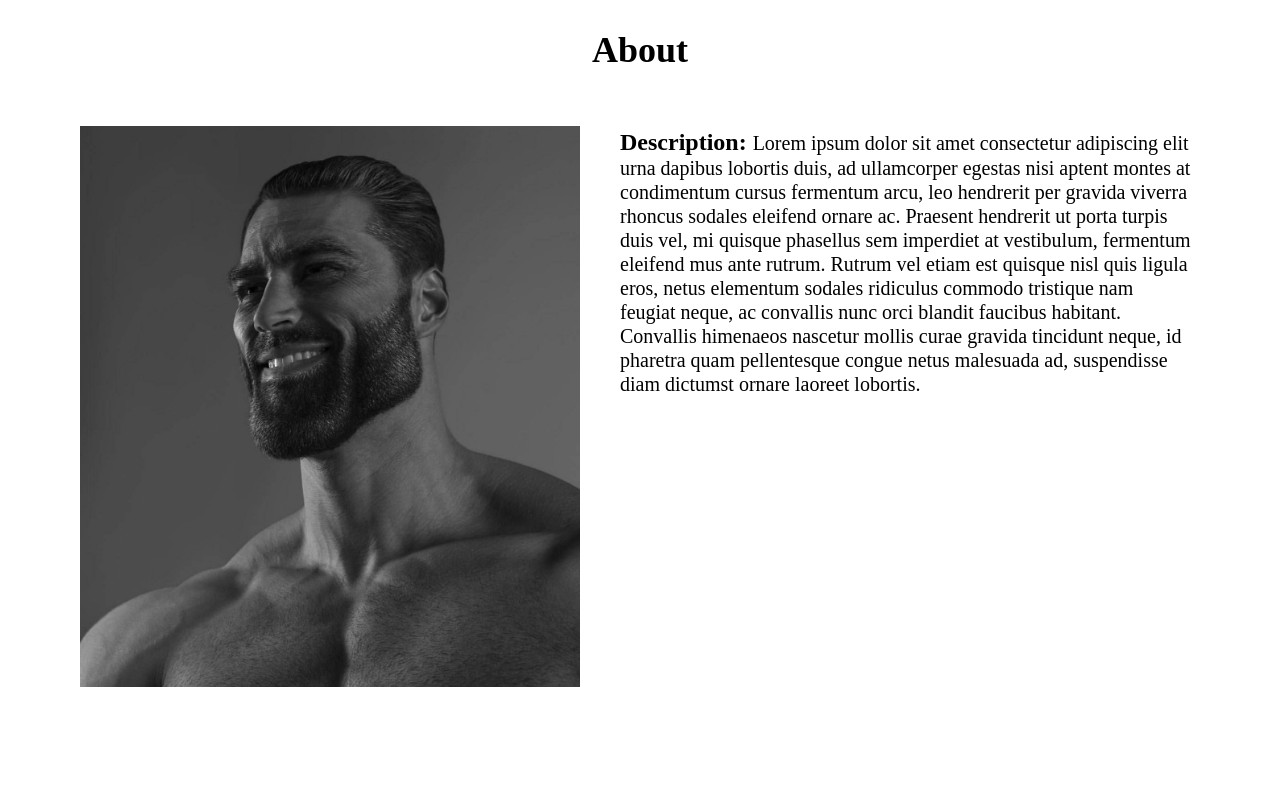
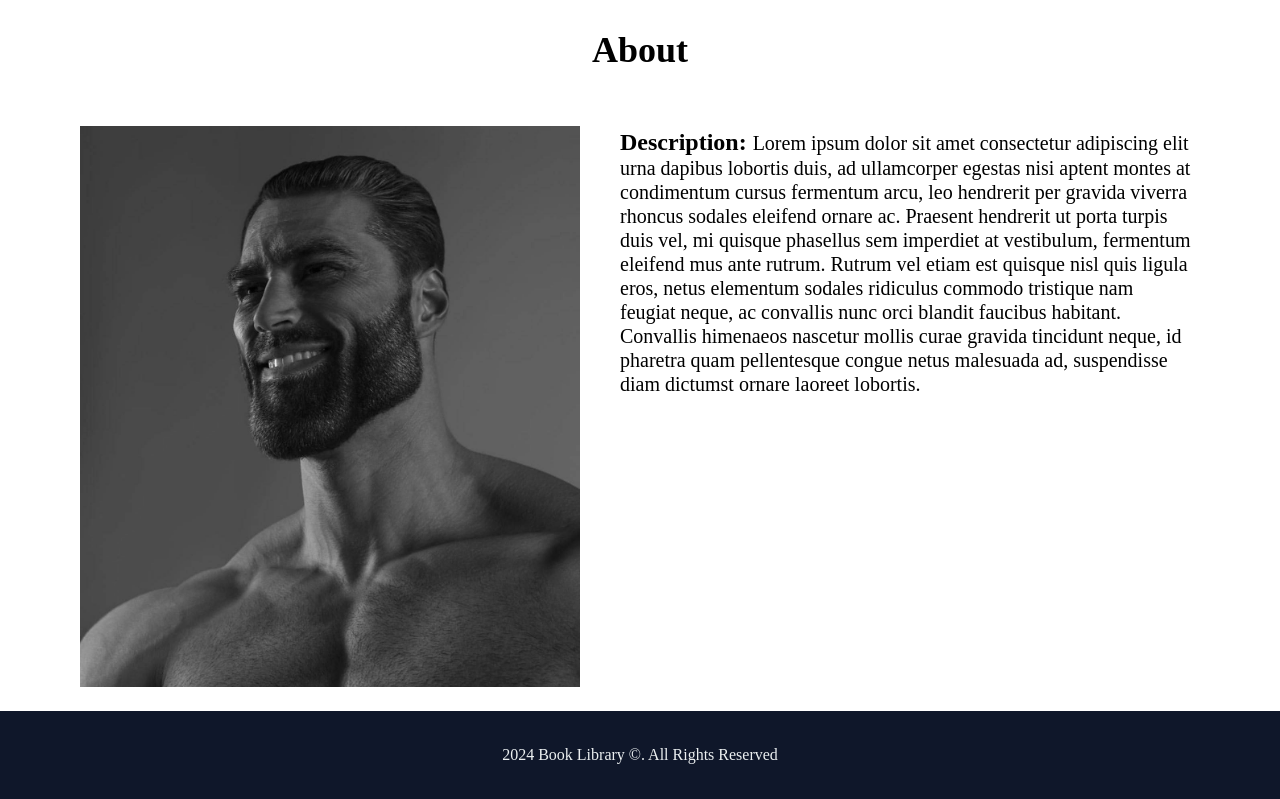
Before and after one commit to arvinbuid/Book-Library-Web-App, a React (Vite) app: page /about in a window 1280 px wide. Shown: the part 724-1523 px from the top of the page. Before the commit the page ends 1435 px from the top, so only its background shows below. Built offline with nearby package versions, Linux system fonts and the light colour scheme; no server answers; a web font is replaced by a local one.

Commit message:
Created Footer component and added it inside App.tsx.

```diff
--- a/src/App.tsx
+++ b/src/App.tsx
@@ -1,6 +1,7 @@
 import {Outlet} from "react-router-dom";
 import Navbar from "./components/layout/Navbar";
 import {BooksProvider} from "./components/contexts/BooksContext";
+import Footer from "./components/layout/Footer";
 
 function App() {
   return (
@@ -8,6 +9,7 @@ function App() {
       <BooksProvider>
         <Navbar />
         <Outlet />
+        <Footer />
       </BooksProvider>
     </>
   );
--- a/src/components/About.tsx
+++ b/src/components/About.tsx
@@ -2,7 +2,7 @@ import gigachad from "../assets/gigachad.jpg";
 
 function About() {
   return (
-    <div className='w-full h-[600px]'>
+    <div className='w-full h-auto'>
       <div className='flex justify-center py-8'>
         <h1 className='text-4xl font-bold'>About</h1>
       </div>
--- /dev/null
+++ b/src/components/layout/Footer.tsx
@@ -0,0 +1,9 @@
+function Footer() {
+  return (
+    <section className='w-full bg-slate-900 text-accent px-4 py-8 text-center'>
+      <p>2024 Book Library &copy;. All Rights Reserved</p>
+    </section>
+  );
+}
+
+export default Footer;
```
